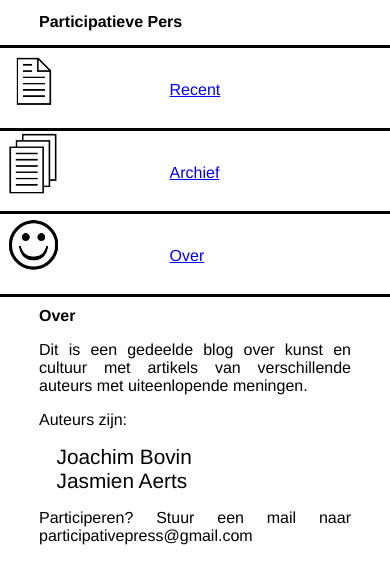
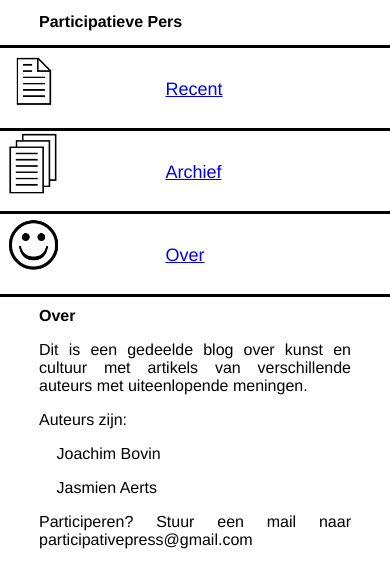
Before and after one commit to ParticipativePress/ParticipativePress, a Jekyll site: the page built from about.md, in a window 390 px wide. Shown: the top 588 px of the page. Built offline with Jekyll 4.4.1, drawn with Linux system fonts in a browser that asks for light colours.

Commit message:
add type & changed fontsize

```diff
--- a/_layouts/post.html
+++ b/_layouts/post.html
@@ -6,9 +6,10 @@
 
 <h1>{{ page.title }}</h1>
 <!--<p>{{ page.date | date_to_string }} - {{ page.author }}</p>-->
+<!-- {{ page.type}}-->
 
 <div class="date"><p> {{ page.date | date_to_string }} - {{ page.author }}</p></div>
-
+<div class="type"> <i> <p> {{ page.type}} </p></i> </div>
 <div class="byline"></div>
 
 
--- a/about.md
+++ b/about.md
@@ -9,8 +9,8 @@
 
 <p> Auteurs zijn: <p>
 <ul class="marginLeft">
-<li>Joachim Bovin </li>
-<li>Jasmien Aerts</li>
+<li><p> Joachim Bovin</p> </li>
+<li><p> Jasmien Aerts</p> </li>
 </ul>
 
 
--- a/assets/css/stylesheet.css
+++ b/assets/css/stylesheet.css
@@ -47,7 +47,7 @@
 }
 
 li {
-    margin-left: 10%;
+    margin-left: 0%;
 }
 
 p, h1, h2, h3, h4 {
@@ -167,11 +167,11 @@
         text-align: justify;
         margin-left: 10% !important;
         margin-right: 10% !important;
-        font-size: 16px;
+        font-size: 16px !important;
     }
 
     a {
-        font-size: 16px;
+        font-size: 18px !important;
     }
 
     iframe {
@@ -182,7 +182,7 @@
     }
 
     th, td {
-        padding: 0px;
+        padding: 0px !important;
         text-align: left;
         border-bottom: 3px solid black;
     }
```
Also changed, not shown: _posts/2016-09-13-Sweet as broken dates.md (+1 -0 lines), 5 other files.
